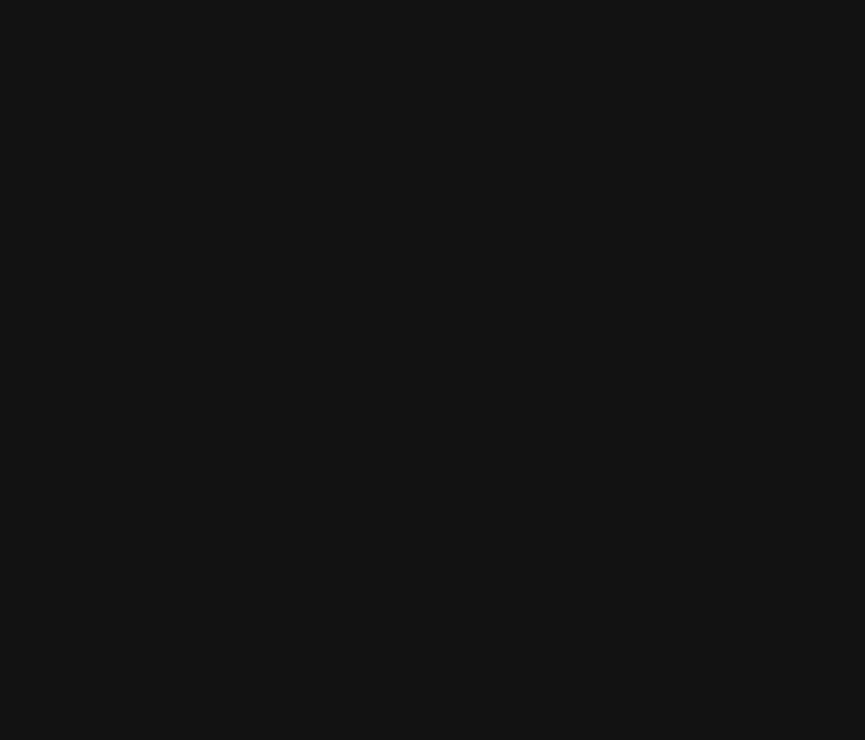
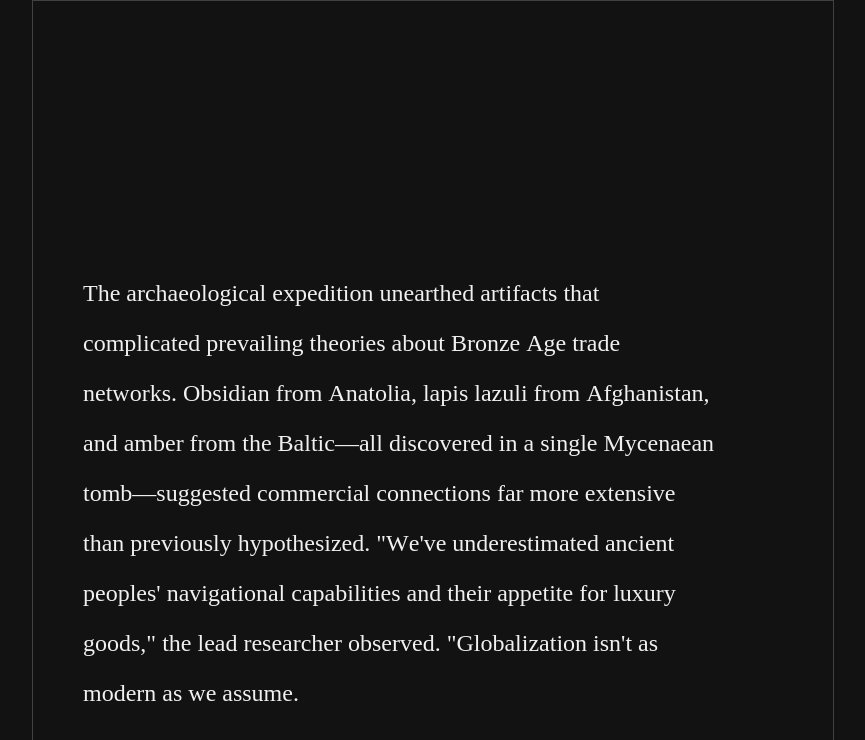
Before and after one commit to constFormek/typing-speed-test, a Next.js app: page / in a window 1280 px wide. Shown: the top 740 px of the page, without its empty margins (207-1072 px from the left). Built offline with nearby package versions, Linux system fonts and the light colour scheme.

Commit message:
made page.tsx contain userInput, placed canvas and input in page.tsx

```diff
--- a/app/page.tsx
+++ b/app/page.tsx
@@ -1,9 +1,23 @@
+"use client"
+
 import Input from "./Input";
+import Canvas from "./Canvas";
+
+import { useState } from "react";
 
 export default function Home() {
+  const [userInput, setUserInput] = useState<string>("");
+
+    const handleChange = (e: React.ChangeEvent<HTMLInputElement>) => {
+    setUserInput(e.target.value);
+  }
   return (
-    <div className="">
-      <Input />
+        <div className="grid place-items-center w-screen h-screen  ">
+          <Input handleChange={handleChange}/>
+
+          <Canvas userInput={userInput}/>
+
+        <h1>{userInput}</h1>
     </div>
   );
 }
```
